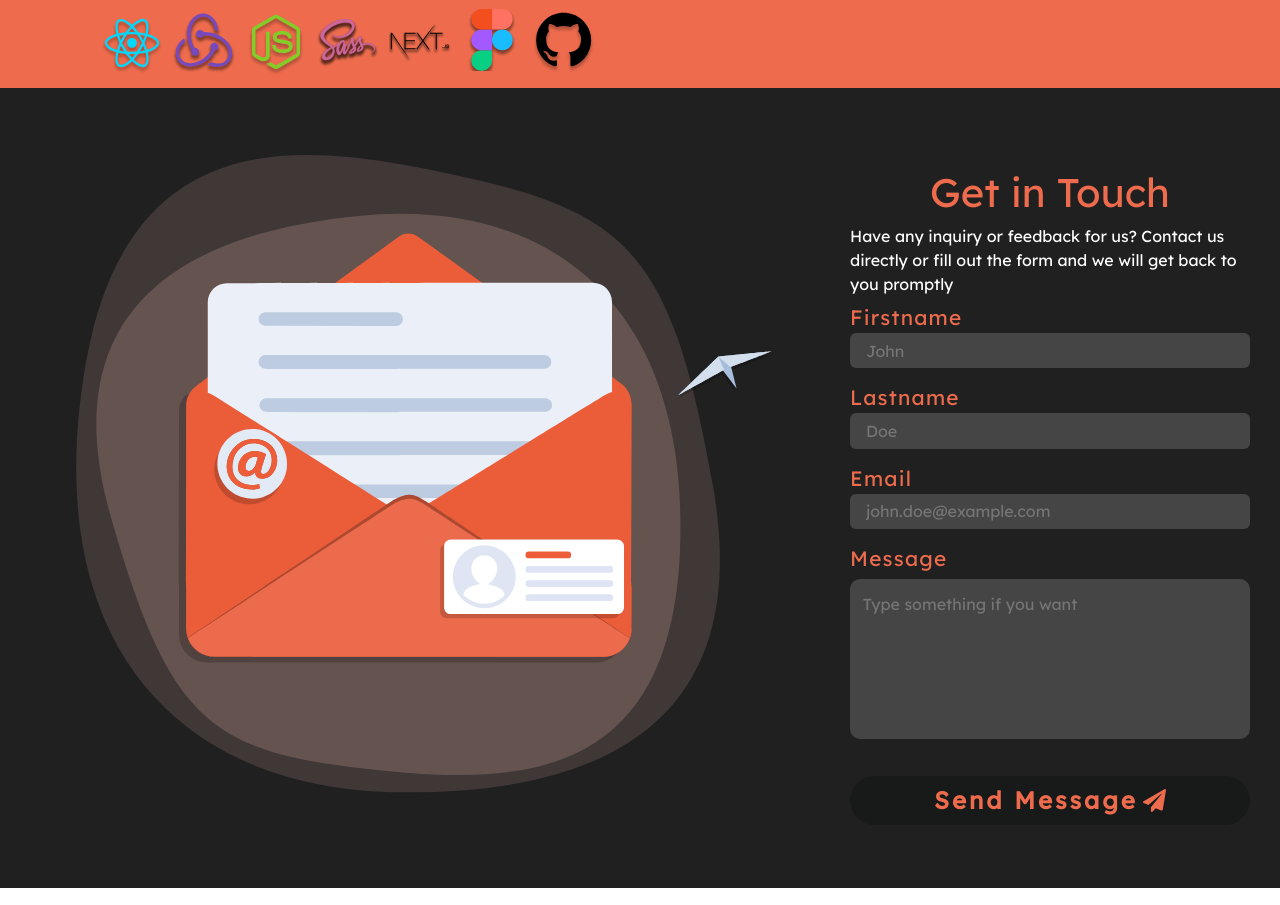
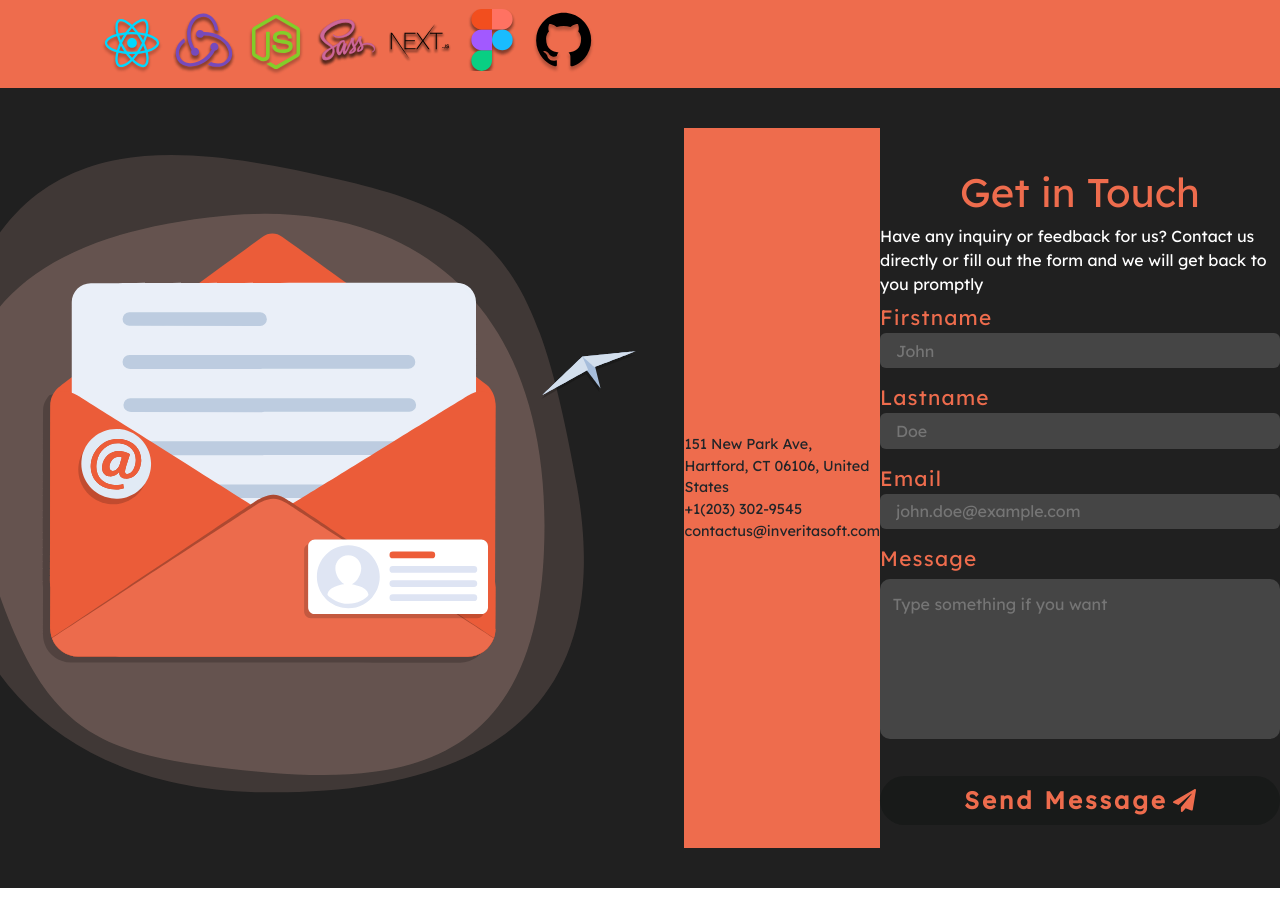
Before and after one commit to sujoyduttajad/BeatsUp, a React (Create React App) app: page /AboutUs in a window 1280 px wide. Shown: the part 1580-2485 px from the top of the page. Built offline with nearby package versions, Linux system fonts and the light colour scheme; a web font is replaced by a local one.

Commit message:
added contact info banner

```diff
--- a/src/pages/AboutUs.js
+++ b/src/pages/AboutUs.js
@@ -135,11 +135,14 @@ const AboutUs = () => {
                             </button>
                         </div>
                     </form>
-
+                   </div>
+                   <div className='banner-strip'>
+                        <div><p>151 New Park Ave, Hartford, CT 06106, United States</p></div>
+                        <div><p>+1(203) 302-9545</p></div>
+                        <div><p>contactus@inveritasoft.com</p></div>
                    </div>
                    <div className="">
                         <Lottie
-                            className="con"
                             options={contactUsOptions}
                             height={820}
                             width={820}
--- a/src/styles/_aboutus.scss
+++ b/src/styles/_aboutus.scss
@@ -221,3 +221,14 @@ $BurnSienna: #EE6C4D;
     margin-left: 5px;
     font-size: 23px;
 }
+
+.banner-strip {
+    width: 25vw;
+    height: 90vh;
+    background-color: $BurnSienna;
+    @include flex(column, center, flex-start);
+
+    p {
+        font-size: 0.9rem;
+    }
+}
```
